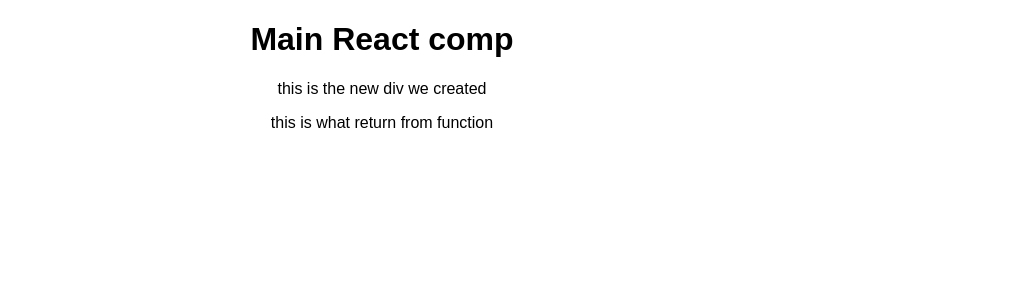
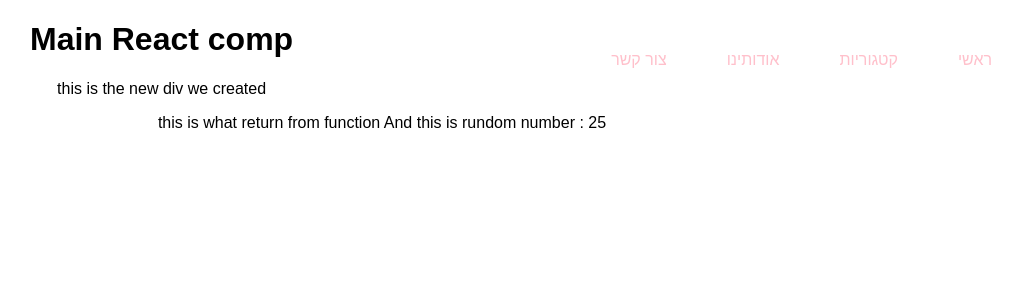
Before and after one commit to bozeha/react-pluralsite-from-start, a React (Create React App) app: page / in a window 1280 px wide. Shown: the top 300 px of the page, without its empty margins (258-1280 px from the left). Built offline with nearby package versions, Linux system fonts and the light colour scheme.

Commit message:
start with less

```diff
--- a/src/App.js
+++ b/src/App.js
@@ -3,14 +3,24 @@
 import './App.css';
 import ReactBasics from './comps/React-basics';
 import ExportFunc from './comps/export-func';
+import SendVars from './comps/send-vars-to-com';
 
 class App extends Component {
   render() {
     return (
       <div className="App">
+        <ul>
+            <SendVars uiname="ראשי"/>
+            <SendVars uiname="קטגוריות"/>
+            <SendVars uiname="אודותינו"/>
+            <SendVars uiname="צור קשר"/>
+          </ul>
+
         <h1>Main React comp</h1>
         <ReactBasics/>
         <ExportFunc/>
+
+
       </div>
     );
   }
--- a/src/comps/export-func.js
+++ b/src/comps/export-func.js
@@ -4,6 +4,7 @@
  return(
      <p>
             this is what return from function
+            And this is rundom number : {Math.floor(Math.random()*30)}
      </p>
  )
 }
--- /dev/null
+++ b/src/comps/send-vars-to-com.js
@@ -0,0 +1,18 @@
+import React, {Component} from 'react';
+import '../style/top-bar.css';
+
+class SendVars extends Component{
+
+    render(props)
+    {
+
+        return(
+            <li className="li-topbar">
+               {this.props.uiname}
+            </li>
+
+        )
+    }
+}
+
+export default SendVars;
--- /dev/null
+++ b/src/style/top-bar.css
@@ -0,0 +1,6 @@
+ul li {
+  color: pink;
+  float: right;
+  padding: 30px;
+  list-style: none;
+}
--- /dev/null
+++ b/src/style/top-bar.less
@@ -0,0 +1,9 @@
+ul{
+    li
+    {
+        color: pink;
+    float: right;
+    padding: 30px;
+    list-style: none;
+    }
+}
```
Also changed, not shown: gulpfile.js (added, +15 -0 lines), src/comps/React-basics.js (+0 -9 lines), package.json (line endings or trailing spaces).
